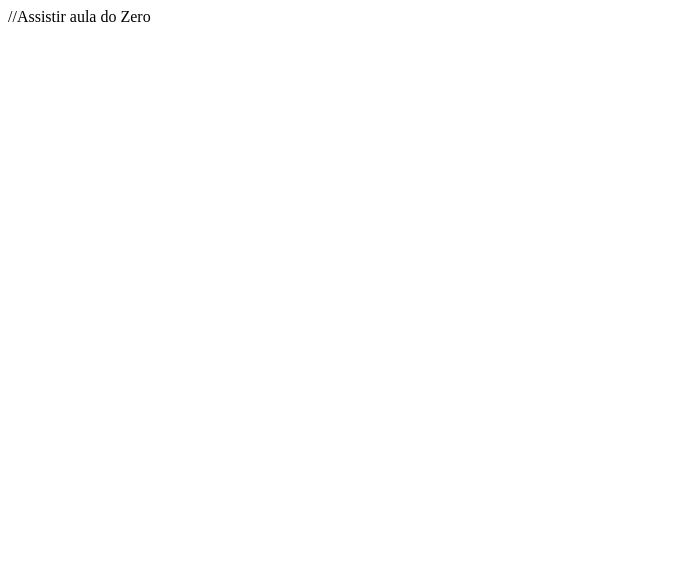
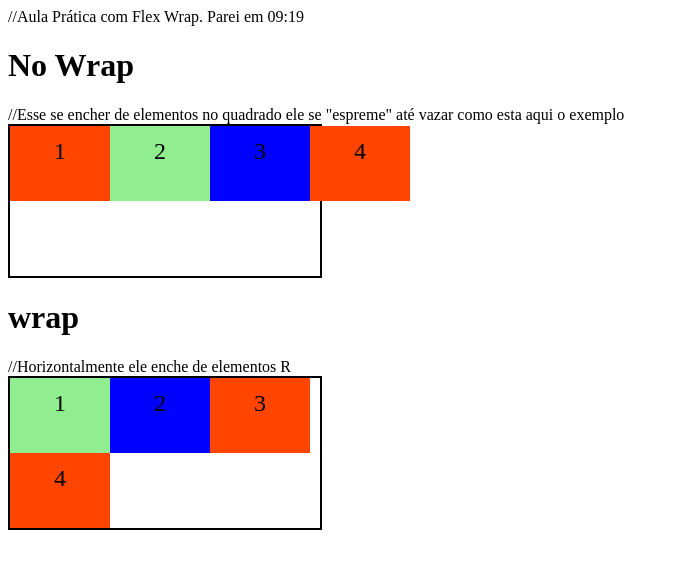
Before and after one commit to BrunoFranca83/BootcampSpread, a plain HTML site: page HTML/Flexbox/AulaWrapeReverse.html in a window 1280 px wide. Shown: the whole page, without its empty margins (0-679 px from the left). Drawn offline with Linux system fonts and the light colour scheme.

Commit message:
Novo Flex Wrap

```diff
--- a/HTML/Flexbox/AulaWrapeReverse.html
+++ b/HTML/Flexbox/AulaWrapeReverse.html
@@ -1,4 +1,4 @@
-//Assistir aula do Zero
+//Aula Prática com Flex Wrap. Parei em 09:19
 
 <!DOCTYPE html>
 <html lang="en">
@@ -7,13 +7,65 @@
     <meta http-equiv="X-UA-Compatible" content="IE=edge">
     <meta name="viewport" content="width=device-width, initial-scale=1.0">
     <title>Fundamentos - Wrap e Wrap Reverse</title>
+    <Style>
+        .flex-container{
+            display: flex;
+            height: 150px;
+            border: 2px solid black;
+            max-width: 310px;
+        }
+
+        .item{
+            font-size: 24px;
+            height: 50%;
+            text-align: center;
+            min-width: 100px;
+            line-height: 50px;
+
+        }
+        .nowrap{
+            flex-wrap: nowrap;
+        }
+
+        .wrap{
+            flex-wrap: wrap;
+        }
+        .blue{
+            background-color: blue;
+        }
+
+        .green{
+            background-color: lightgreen;
+        }
+
+        .orange{
+            background-color: orangered;
+        }
 
 
+    </Style>
+</head>
 
 
+<body>
+    <h1>No Wrap</h1>
+//Esse se encher de elementos no quadrado ele se "espreme" até vazar como esta aqui o exemplo
+    <div class="flex-container nowrap">
+        <div class="item orange">1</div>
+        <div class="item green">2</div>
+        <div class="item blue">3</div>
+        <div class="item orange">4</div>
+    </div>
 
-</head>
-<body>
+    <h1>wrap</h1>
+//Horizontalmente ele enche de elementos R
+    <div class="flex-container wrap">
+        <div class="item green">1</div>
+        <div class="item blue">2</div>
+        <div class="item orange">3</div>
+        <div class="item orange">4</div>
+    </div>
+
 
 </body>
 </html>
```
